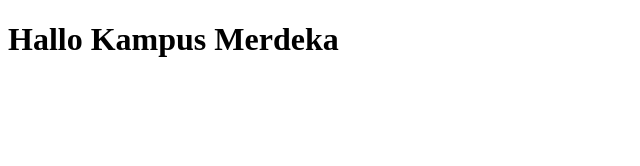
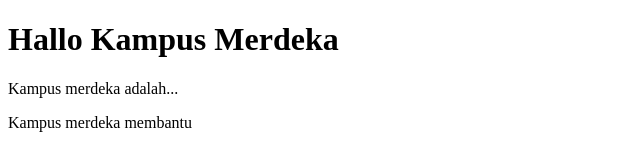
Before and after one commit to Arummi/BelajarGit, a plain HTML site: page index.html in a window 1280 px wide. Shown: the whole page, without its empty margins (0-640 px from the left). Drawn offline with Linux system fonts and the light colour scheme.

Commit message:
menambahkan 2 deskripsi

```diff
--- a/index.html
+++ b/index.html
@@ -8,5 +8,7 @@
 </head>
 <body>
     <h1>Hallo Kampus Merdeka</h1>
+    <p>Kampus merdeka adalah...</p>
+    <p>Kampus merdeka membantu</p>
 </body>
 </html>
```
